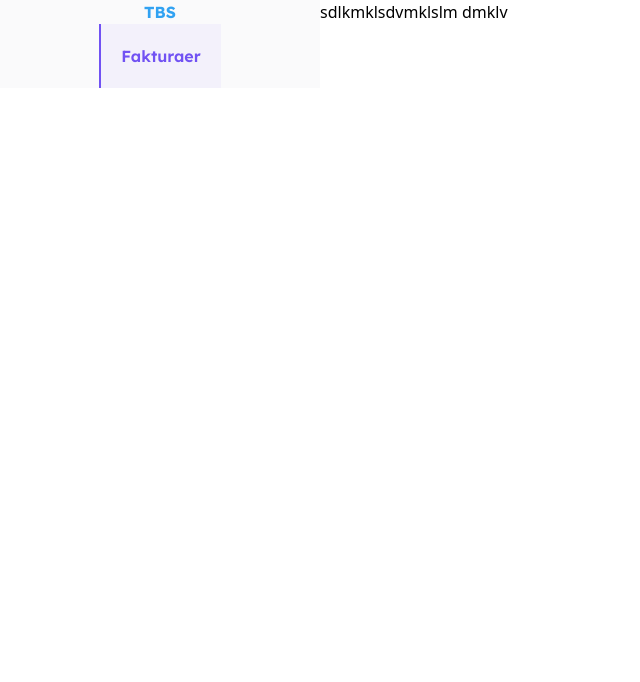
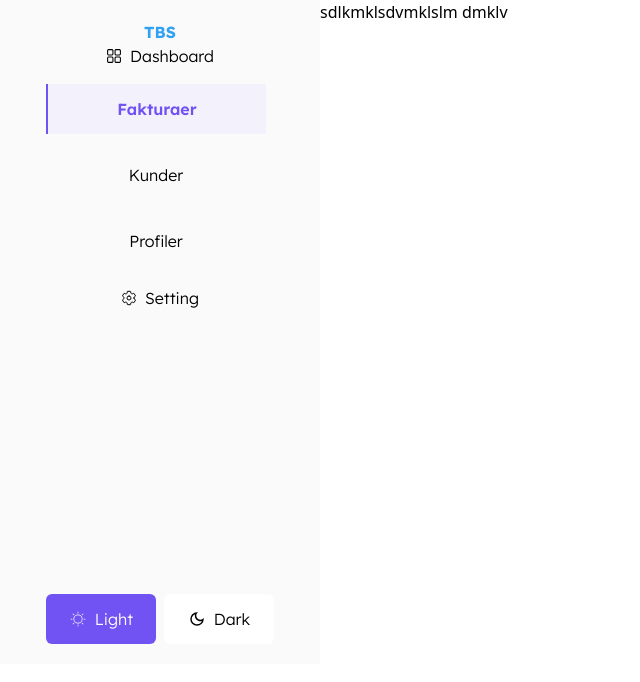
Before and after one commit to WesamNakhla/BachelorTBS, a React (Vite) app: page /dashboard in a window 1280 px wide. Shown: the top 682 px of the page, without its empty margins (0-640 px from the left). Built offline with nearby package versions, Linux system fonts and the light colour scheme.

Commit message:
:sparkles: implemented dashboard sidebar

```diff
--- a/src/Components/DashboardSidebar/DashboardSidebar.tsx
+++ b/src/Components/DashboardSidebar/DashboardSidebar.tsx
@@ -1,20 +1,59 @@
 import { NavLink, NavLinkRenderProps } from "react-router-dom";
+import { RxDashboard } from "react-icons/rx";
+import { IoSettingsOutline } from "react-icons/io5";
+import { CiLight } from "react-icons/ci";
+import { MdOutlineDarkMode } from "react-icons/md";
 
 const DashboardSidebar = ()=>{
     return(
         <>
-            <div className="flex flex-col items-center w-[25%] h-full bg-[#A2A1A8]/5">
+            <div className="flex flex-col items-center w-[25%] h-full bg-[#A2A1A8]/5 p-5">
                 <h1 className="font-lexend font-bold text-[#31A2F2]">TBS</h1>
-                <div className="flex">
+                <div className="flex flex-col justify-between h-[600px]">
+                    <div className="flex flex-col justify-center">
+                        <p className="flex justify-center items-center font-lexend font-light text-base mb-4">
+                            <p className="mr-2"><RxDashboard /></p>
+                            Dashboard
+                        </p>
                         <NavLink
                             to="/dashboard"
                             className={({isActive}: NavLinkRenderProps)=>
                             isActive ?
-                         "bg-[#7152F3]/5 w-full flex p-5 font-lexend font-semibold text-[#7152F3] text-base border-l-2 border-[#7152F3] " :
-                         "w-full flex p-5 font-lexend font-semibold text-[#7152F3] text-base"}>
+                            "!bg-[#7152F3]/5 flex justify-center items-center w-[220px] h-[50px] flex p-5 font-lexend font-semibold text-[#7152F3] text-base border-l-2 border-[#7152F3] mb-4" :
+                            "w-[220px] h-[50px] flex justify-center items-center flex p-5 font-lexend font-light text-[#000] text-base mb-4"}>
                             Fakturaer
                         </NavLink>
+                        <NavLink
+                            to="/kunde"
+                            className={({isActive}: NavLinkRenderProps)=>
+                            isActive ?
+                            "!bg-[#7152F3]/5 flex justify-center items-center w-[220px] h-[50px] flex p-5 font-lexend font-semibold text-[#7152F3] text-base border-l-2 border-[#7152F3] mb-4 " :
+                            "w-[220px] h-[50px] flex justify-center items-center flex p-5 font-lexend font-light text-[#000] text-base mb-4"}>
+                            Kunder
+                        </NavLink>
+                        <NavLink
+                            to="/profil"
+                            className={({isActive}: NavLinkRenderProps)=>
+                            isActive ?
+                            "!bg-[#7152F3]/5 flex justify-center items-center w-[220px] h-[50px] flex p-5 font-lexend font-semibold text-[#7152F3] text-base border-l-2 border-[#7152F3] mb-5" :
+                            "w-[220px] h-[50px] flex justify-center items-center flex p-5 font-lexend font-light text-[#000] text-base mb-5"}>
+                            Profiler
+                        </NavLink>
+                        <p className="flex justify-center items-center font-lexend font-light text-base">
+                            <p className="mr-2"><IoSettingsOutline /></p>
+                            Setting
+                        </p>
                     </div>
+                    <div className="flex justify-between">
+                        <div className="flex justify-center items-center mr-2 w-[110px] h-[50px] bg-[#7152F3] rounded-md font-lexend font-light text-[#fff]">
+                            <p className="mr-2 text-lg"><CiLight /></p>Light
+                        </div>
+                        <div className="flex justify-center items-center w-[110px] h-[50px] bg-[#fff] rounded-md font-lexend font-light text-[#000]">
+                            <p className="mr-2 text-lg"><MdOutlineDarkMode /></p>Dark
+                        </div>
+                    </div>
+                </div>
+
             </div>
         </>
     );
```
Lines whose indentation alone changed are shown as unchanged.
